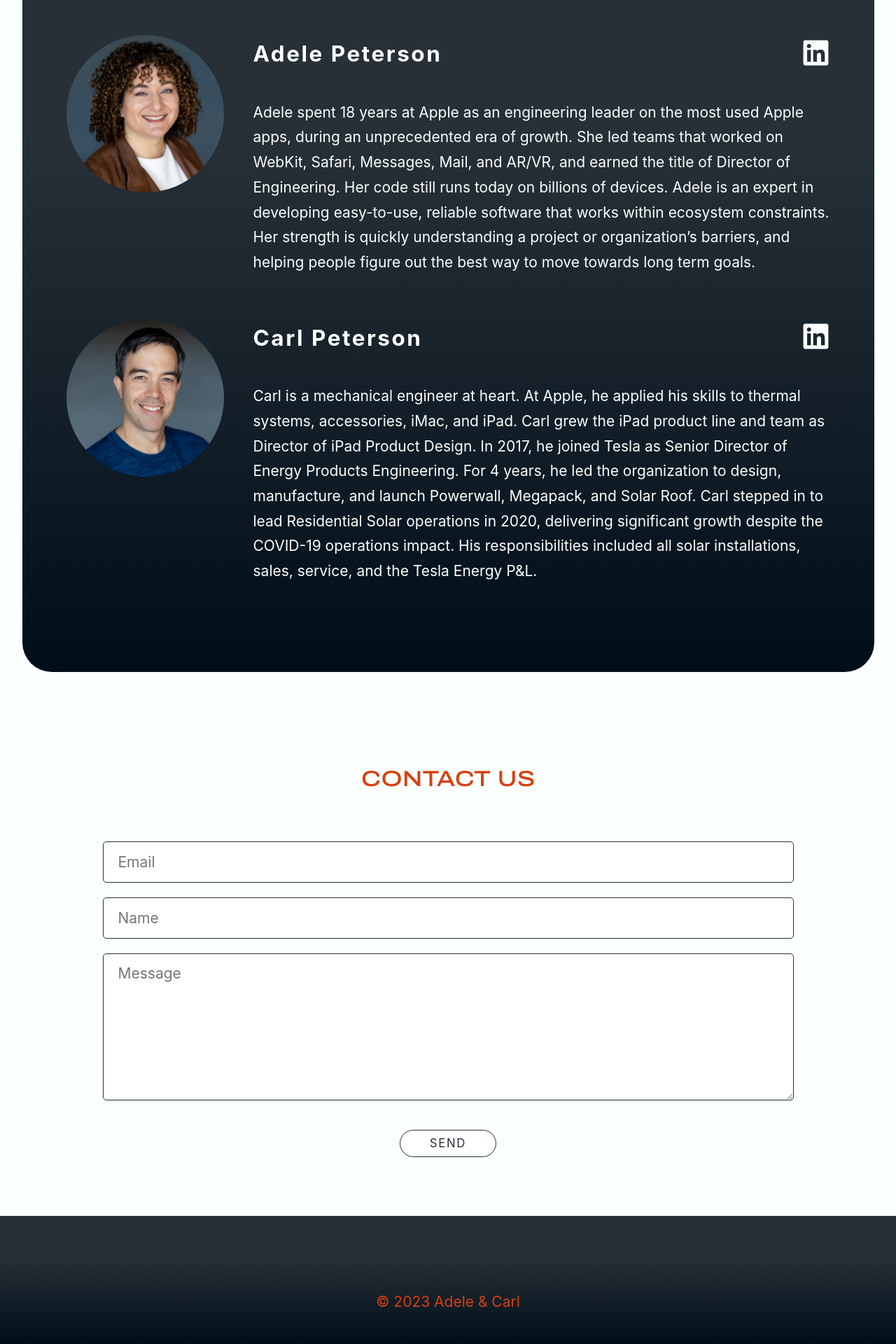
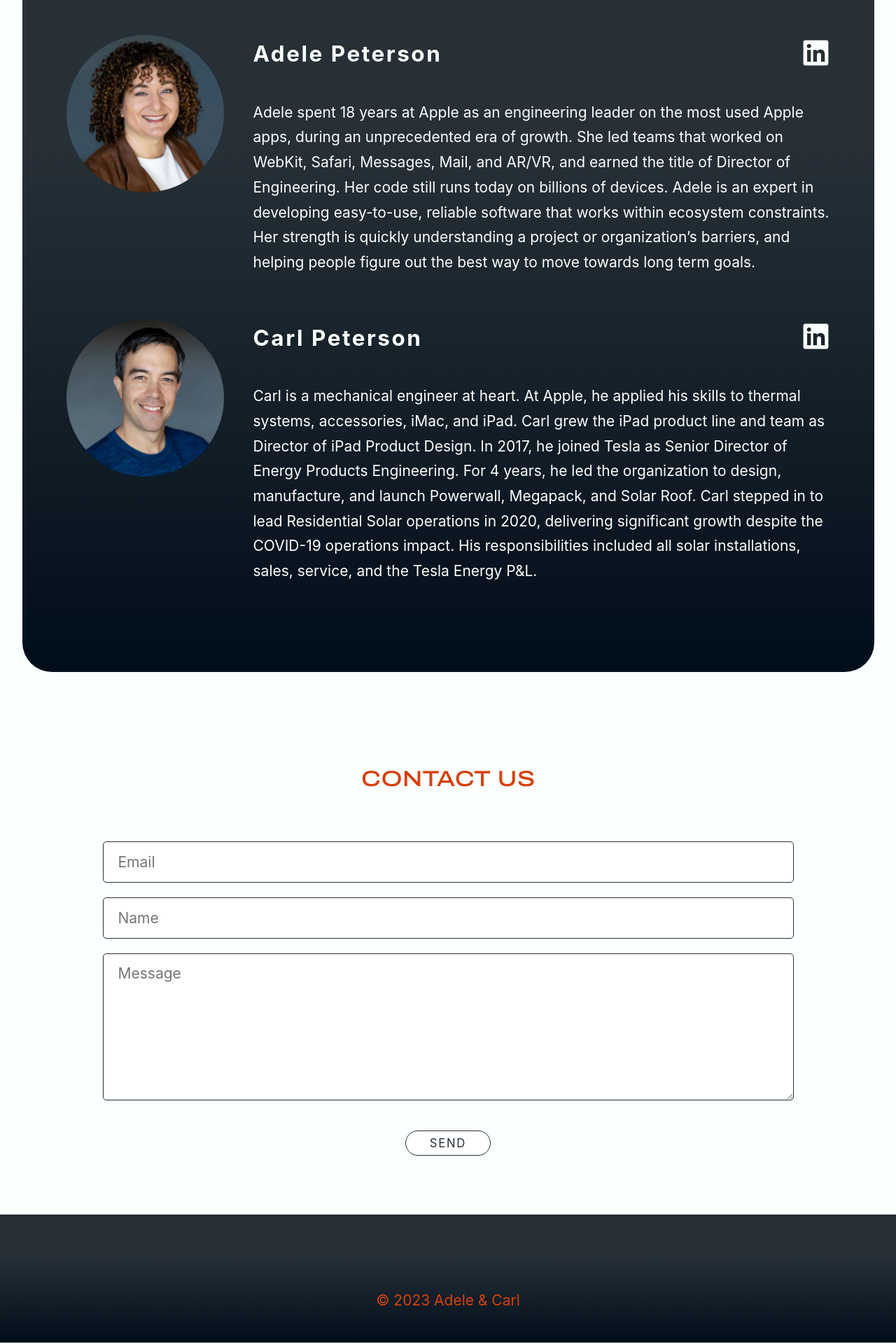
Before and after one commit to adeleandcarl/adeleandcarl.github.io, a Jekyll site: the page built from index.md, in a window 1280 px wide. Shown: the part 1727-3647 px from the top of the page at 70% size. Built offline with Jekyll 4.4.1, drawn with Linux system fonts in a browser that asks for light colours; some web fonts are replaced.

Commit message:
Fix send button padding on mobile due to font auto-sizing

```diff
--- a/assets/index.scss
+++ b/assets/index.scss
@@ -283,7 +283,7 @@
         text-transform: uppercase;
         border: 1px solid var(--background-color-dark-theme);
         border-radius: 5em;
-        padding: .5rem 2rem;
+        padding: .5em 2em;
         width: auto;
         @include font-weight(700);
         letter-spacing: .1em;
```
